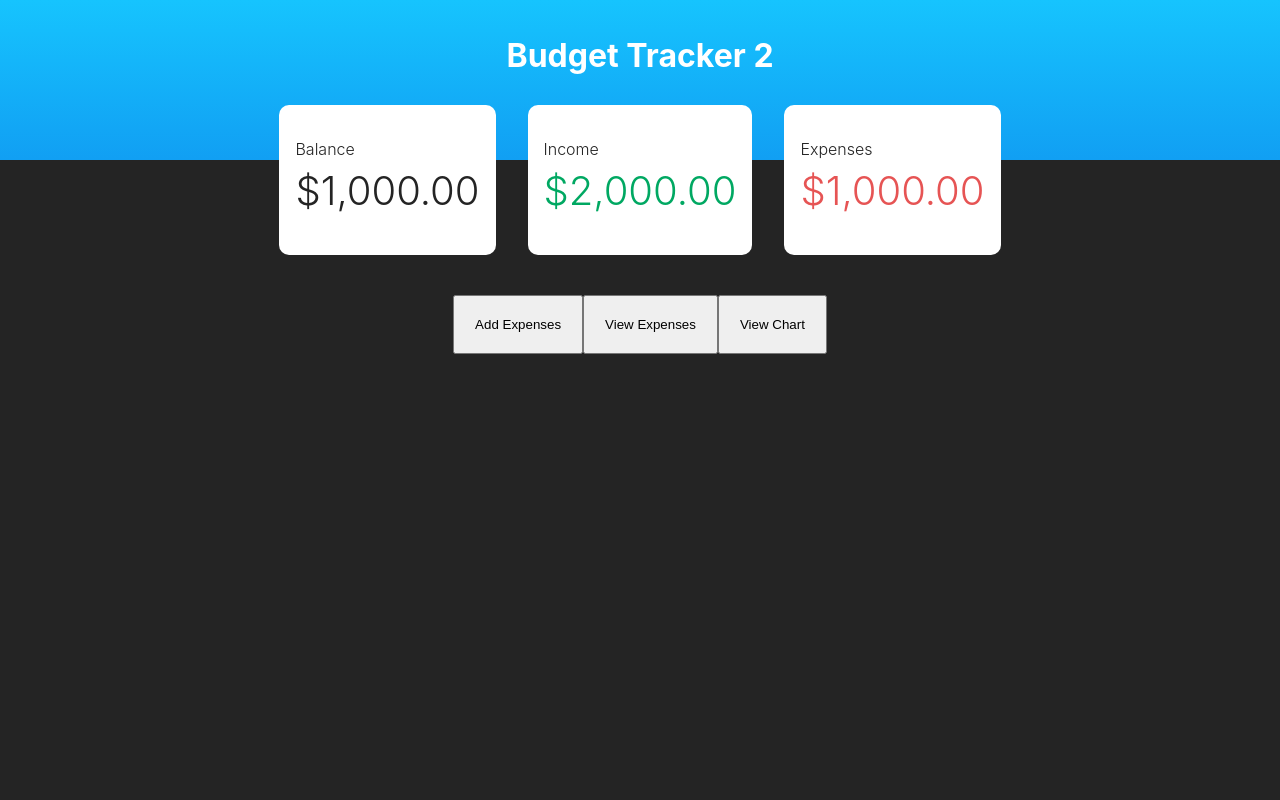
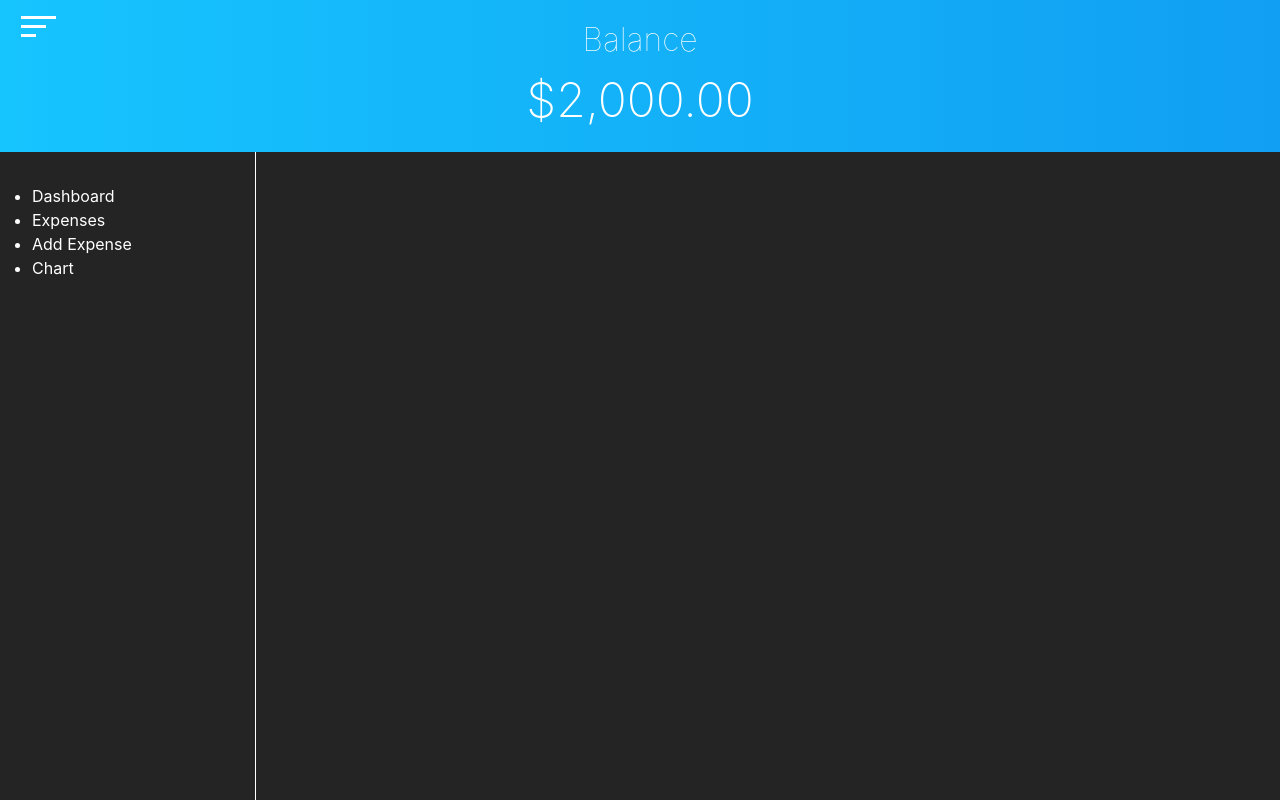
Before and after one commit to justincgreen/budget-tracker-2-next, a Next.js app: page / in a window 1280 px wide. Shown: the top 800 px of the page. Built offline with nearby package versions, Linux system fonts and the light colour scheme.

Commit message:
Testing number animations

```diff
--- /dev/null
+++ b/src/components/BalanceHeader.js
@@ -0,0 +1,34 @@
+import { useEffect } from 'react';
+import Navicon from './Navicon';
+
+const BalanceHeader = () => {
+	useEffect(() => {
+		const counter = document.querySelector('.animate-number');
+		const speed = 300;
+
+		const animateNumber = () => {
+			const value = +counter.getAttribute('amount');
+			const data = +counter.innerText;
+			const time = value / speed;
+
+			if(data < value) {
+				counter.innerText = Math.ceil(data + time);
+				setTimeout(animateNumber, 1);
+			}else{
+				counter.innerText = '$' + parseFloat(value).toLocaleString('en', {minimumFractionDigits: 2});
+			}
+		}
+
+		animateNumber();
+	},[]);
+
+	return (
+		<div className="c-app-header">
+			<Navicon />
+			<h1 className="c-app-header__page-title" >Balance</h1>
+			<h2 className="c-app-header__balance-amount animate-number" amount="2000">0</h2>
+		</div>
+	)
+}
+
+export default BalanceHeader
--- /dev/null
+++ b/src/components/Navicon.js
@@ -0,0 +1,16 @@
+const Navicon = () => {
+	const toggleNavigation = (e) => {
+		const navicon = e.target.closest('.c-navicon');
+		navicon.classList.toggle('is-active');
+	}
+
+	return (
+		<button className="c-navicon" onClick={toggleNavigation}>
+			<span className="c-navicon__bar"></span>
+			<span className="c-navicon__bar"></span>
+			<span className="c-navicon__bar"></span>
+		</button>
+	)
+}
+
+export default Navicon
--- /dev/null
+++ b/src/components/Navigation.js
@@ -0,0 +1,24 @@
+import Link from 'next/link'
+
+const Navigation = () => {
+	return (
+		<nav className="c-navigation">
+			<ul>
+				<li>
+					<Link href="/">Dashboard</Link>
+				</li>
+				<li>
+					<Link href="expenses">Expenses</Link>
+				</li>
+				<li>
+					<Link href="/">Add Expense</Link>
+				</li>
+				<li>
+					<Link href="/">Chart</Link>
+				</li>
+			</ul>
+		</nav>
+	)
+}
+
+export default Navigation
--- a/src/pages/index.js
+++ b/src/pages/index.js
@@ -4,7 +4,9 @@ import GlobalContext from '@/context/GlobalContext';
 import Head from 'next/head'
 
 // Components
+import BalanceHeader from '@/components/BalanceHeader';
 import Header from '@/components/Header';
+import Navigation from '@/components/Navigation';
 import AddExpenseForm from '@/components/AddExpenseForm';
 import ButtonGroup from '@/components/ButtonGroup';
 
@@ -21,8 +23,10 @@ export default function Home() {
       </Head>
 
       <main>
-        <Header />
-        <ButtonGroup />
+        {/* <Header /> */}
+        {/* <ButtonGroup />   */}
+        <BalanceHeader />
+        <Navigation />
 
         {
           addExpenseForm && <AddExpenseForm />
--- /dev/null
+++ b/src/styles/_c-app-header.scss
@@ -0,0 +1,19 @@
+// App Header Component
+.c-app-header {
+	padding: 1em;
+	background-image: linear-gradient(to right, #16c4fe, #119ff3);
+
+	&__page-title {
+		text-align: center;
+		color: #fff;
+		font-size: 2em;
+		font-weight: 100;
+	}
+
+	&__balance-amount {
+		text-align: center;
+		color: #fff;
+		font-size: 3em;
+		font-weight: 200;
+	}
+}
--- a/src/styles/_c-header.scss
+++ b/src/styles/_c-header.scss
@@ -17,12 +17,12 @@
 		display: flex;
 		justify-content: center;
 		gap: 2em;
-		margin-top: -55px;
+		//margin-top: -55px;
 
 
 		@media(max-width: $bp-small) {
 			display: block;
-			margin: -40px 20px 0 20px;
+			//margin: -40px 20px 0 20px;
 		}
 	}
 
--- /dev/null
+++ b/src/styles/_c-navicon.scss
@@ -0,0 +1,48 @@
+// Navicon component
+.c-navicon {
+	background-color: transparent;
+	border: none;
+	cursor: pointer;
+	position: absolute;
+	top: 15px;
+	left: 15px;
+
+	&.is-active {
+		.c-navicon__bar {
+			&:nth-child(1) {
+				transform: rotate(45deg);
+				top: 8px;
+			}
+
+			&:nth-child(2) {
+				transform: translateX(30px);
+				opacity: 0;
+				visibility: hidden;
+			}
+
+			&:nth-child(3) {
+				width: 35px;
+				transform: rotate(-45deg);
+				top: -10px;
+			}
+		}
+	}
+
+	&__bar {
+		display: block;
+		width: 35px;
+		height: 3px;
+		margin-bottom: 6px;
+		background-color: #fff;
+		position: relative;
+		transition: all 0.2s ease;
+
+		&:nth-child(2) {
+			width: 25px;
+		}
+
+		&:nth-child(3) {
+			width: 15px;
+		}
+	}
+}
--- /dev/null
+++ b/src/styles/_c-navigation.scss
@@ -0,0 +1,11 @@
+// Navigation component
+.c-navigation {
+	width: 20%;
+	min-height: 100vh;
+	padding: 2em;
+	border-right: 1px solid #fff;
+
+	a {
+		color: #fff;
+	}
+}
--- a/src/styles/app.scss
+++ b/src/styles/app.scss
@@ -9,5 +9,8 @@
 @import 'buttons';
 
 // Components
+@import 'c-app-header';
+@import 'c-navicon';
 @import 'c-header';
+@import 'c-navigation';
 @import 'c-button-group';
```
Also changed, not shown: src/components/ExpensesHeader.js (added, +13 -0 lines), src/pages/expenses.js (added, +24 -0 lines).
